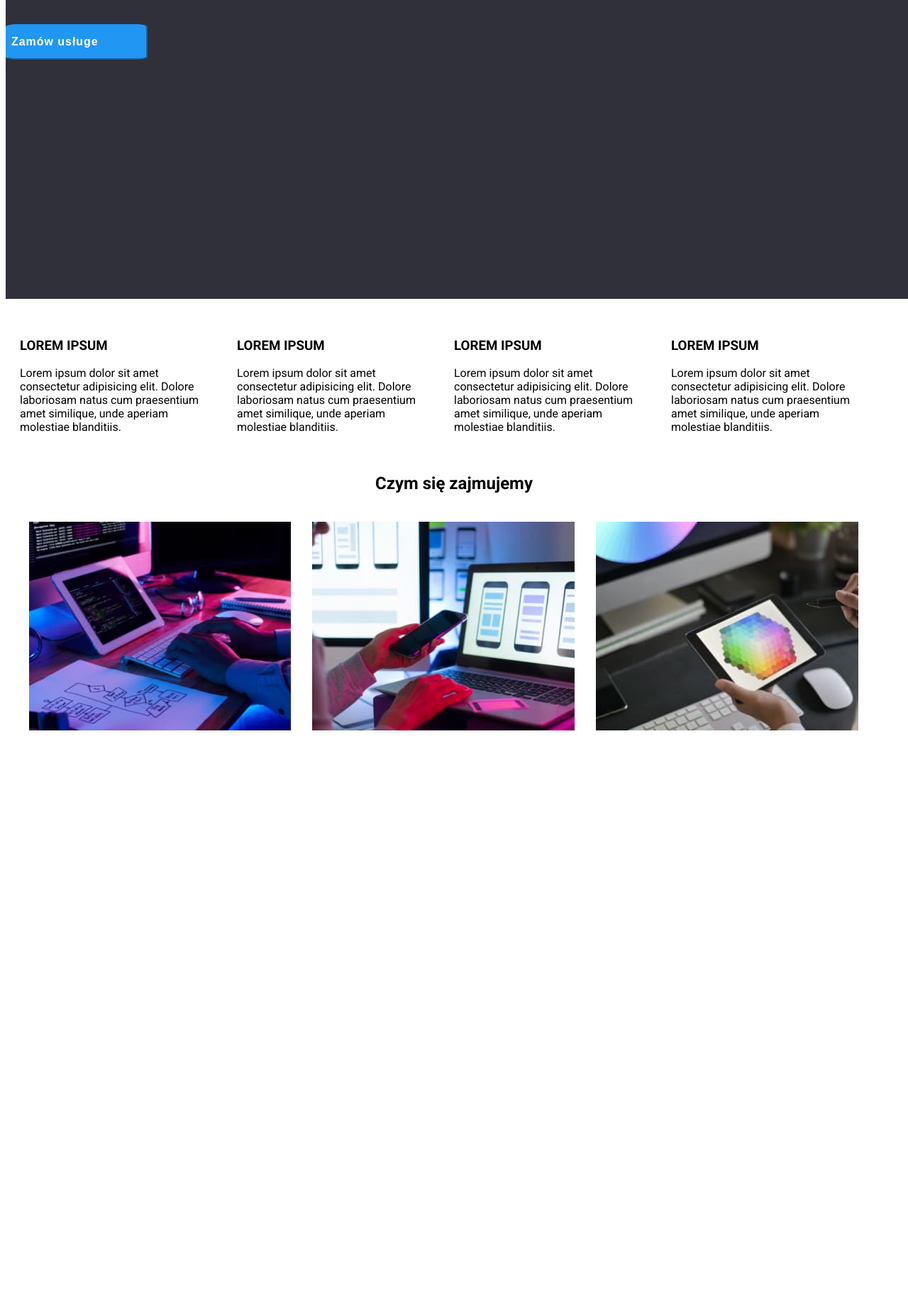
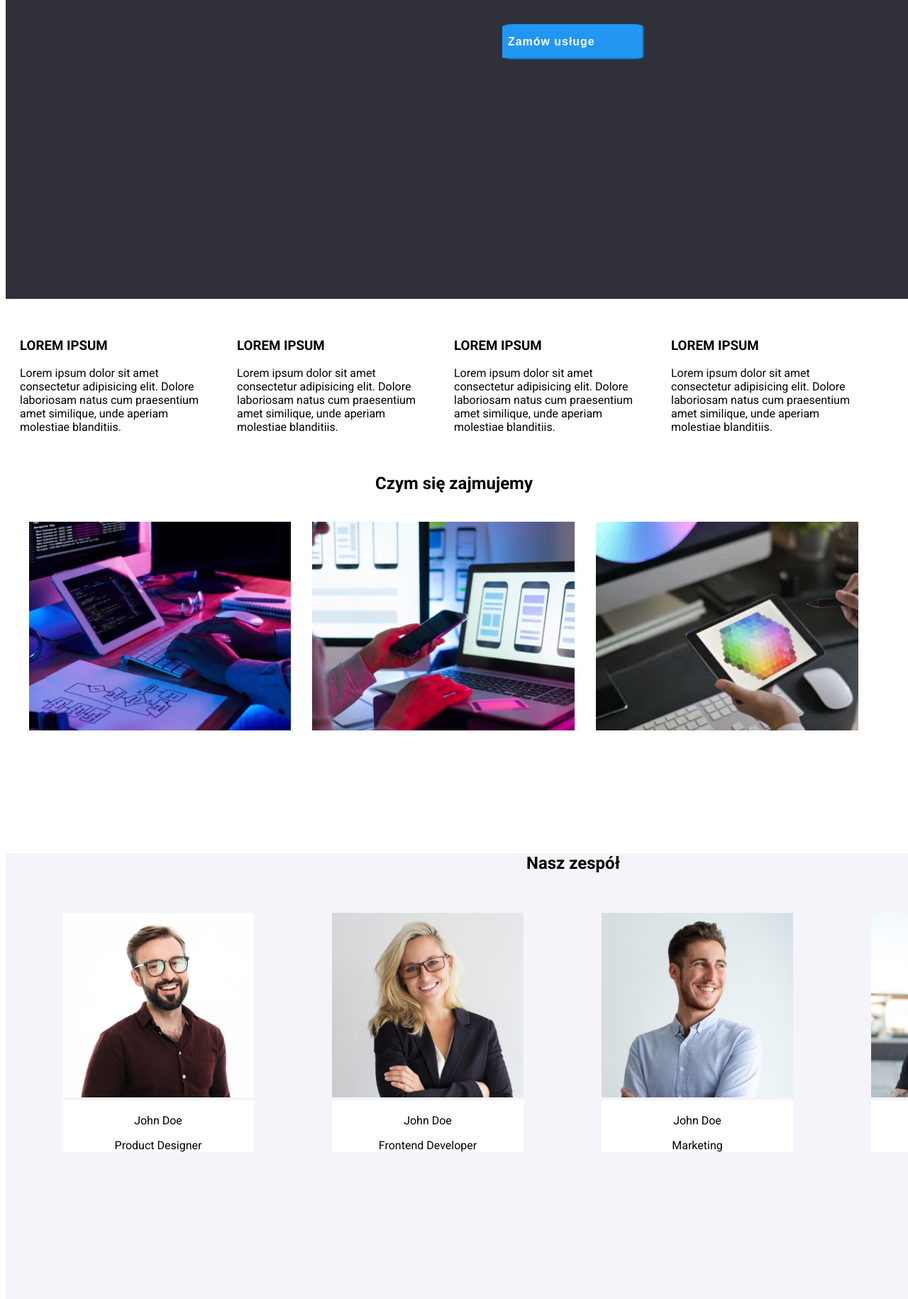
Before and after one commit to JanSwiatek1/goit-markup-hw-02, a plain HTML site: page index.html in a window 1280 px wide. Shown: the part 387-2217 px from the top of the page at 71% size. Drawn offline with Linux system fonts and the light colour scheme.

Commit message:
poprawki pozycjonowania

```diff
--- a/css/styles.css
+++ b/css/styles.css
@@ -12,8 +12,6 @@ body{
     background-color: #ECECEC;
     width: 1600px;
     height: 80px;
-    margin-left: 0px;
-    margin-top: 0px;
     display: flex;
     list-style-type: none;
     margin: auto;
@@ -53,7 +51,7 @@ background-color:#F5F4FA;
 width: 1600px;
 height: 648px;
 margin-left: 0px;
-margin-top: 1449px;
+margin-top: 149px;
 
 
 }
@@ -86,7 +84,7 @@ margin-top: 1449px;
 }
 
 .button_main{
-    position:absolute;
+    display: flex;
     width: 200px;
     height: 50px;
     margin-left: 700px;
@@ -98,7 +96,6 @@ margin-top: 1449px;
     margin: auto;
     font-weight: 700;
     font-size: 16px;
-    display: flex;
     align-items: center;
     text-align: center;
     letter-spacing: 0.06em;
```
